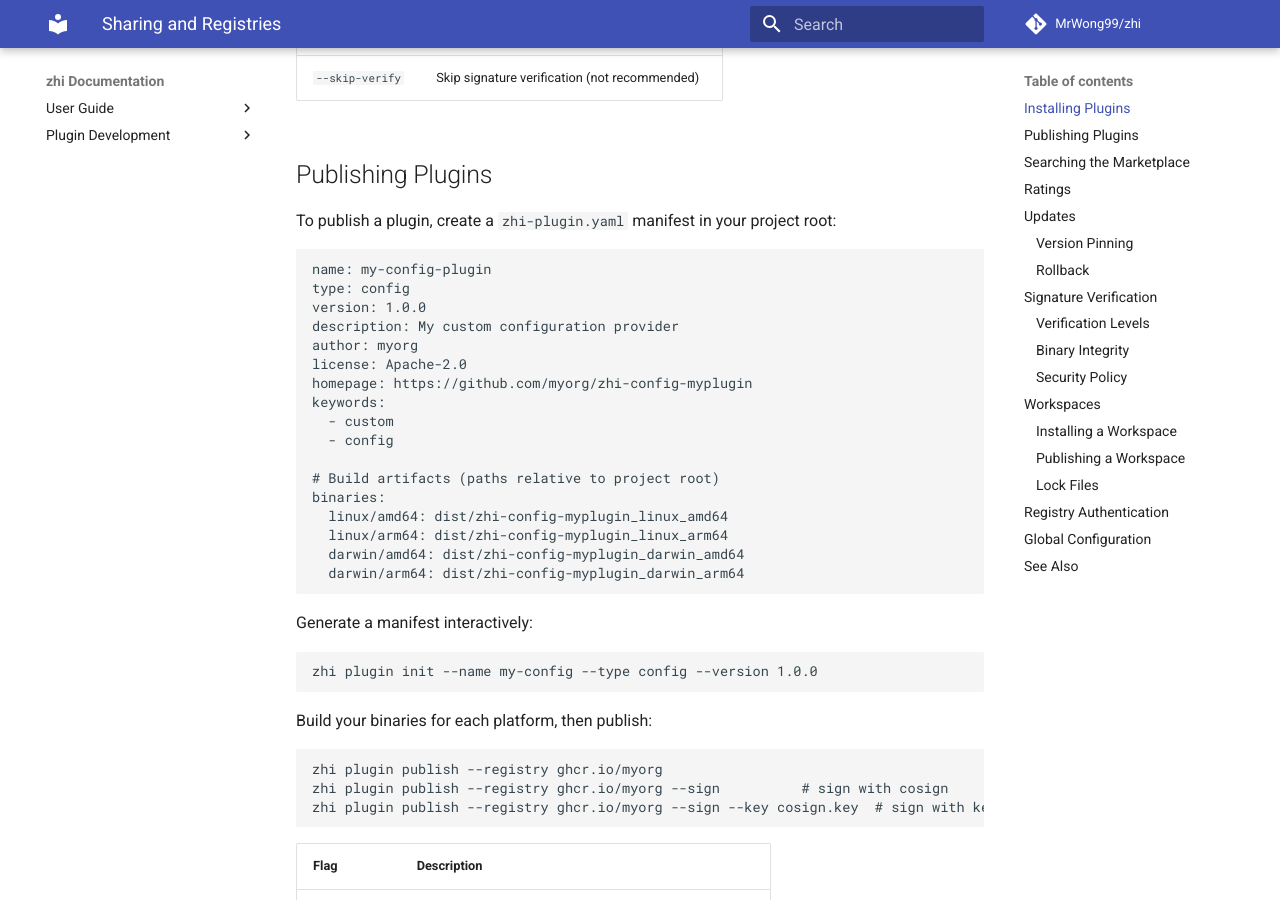
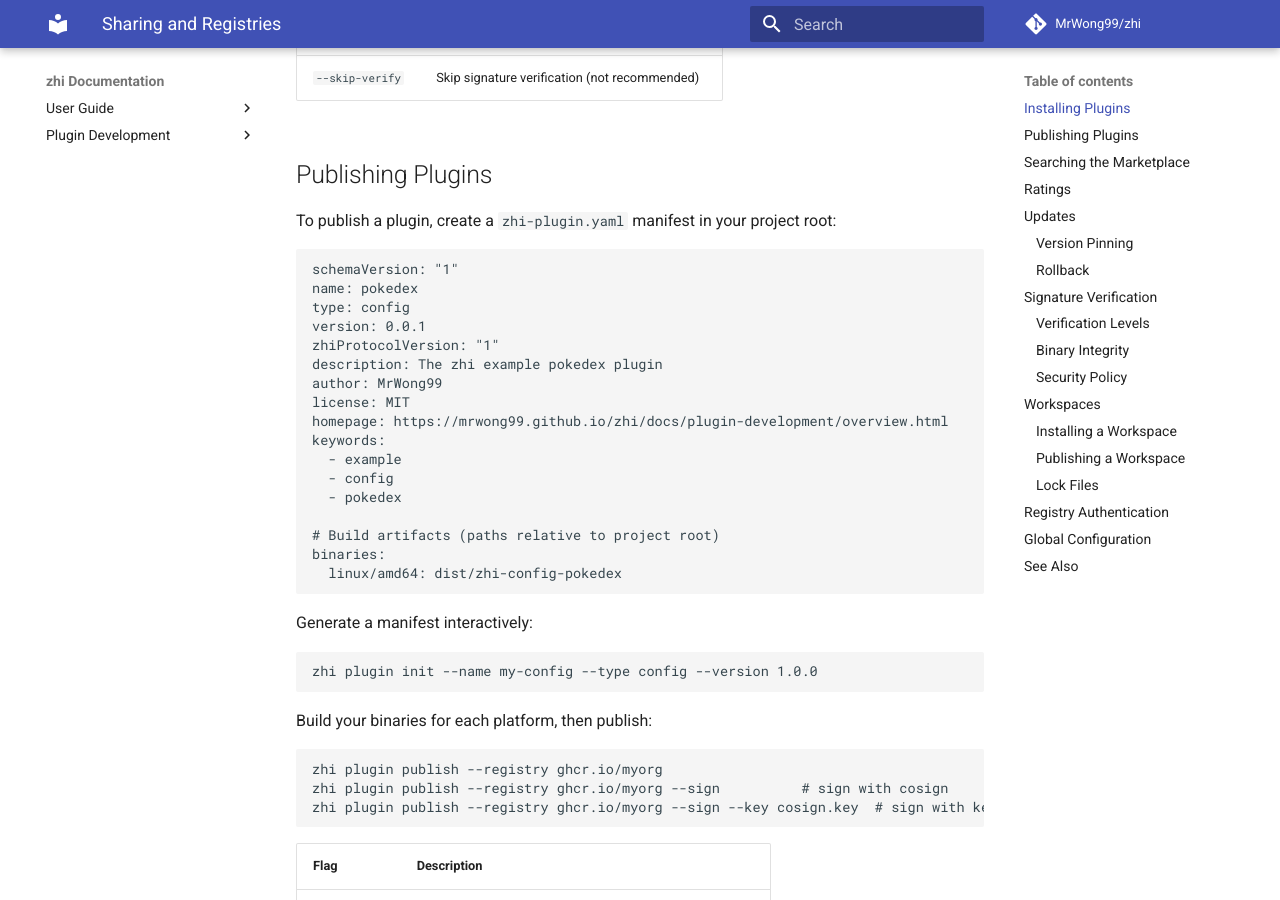
Before and after one commit to MrWong99/zhi, an MkDocs documentation site: the page built from docs/user-guide/sharing-and-registries.md, in a window 1280 px wide and 900 px high, scrolled down 727 px. Built offline with MkDocs 1.6.1 and Material for MkDocs 9.7.7, drawn with Linux system fonts in a browser that asks for light colours; comment, search, counter and statistics services are not loaded; some of the changed text lies outside the part shown.

Commit message:
doc: update sharing/registry docs

````diff
--- a/docs/user-guide/sharing-and-registries.md
+++ b/docs/user-guide/sharing-and-registries.md
@@ -30,23 +30,23 @@
 To publish a plugin, create a `zhi-plugin.yaml` manifest in your project root:
 
 ```yaml
-name: my-config-plugin
+schemaVersion: "1"
+name: pokedex
 type: config
-version: 1.0.0
-description: My custom configuration provider
-author: myorg
-license: Apache-2.0
-homepage: https://github.com/myorg/zhi-config-myplugin
+version: 0.0.1
+zhiProtocolVersion: "1"
+description: The zhi example pokedex plugin
+author: MrWong99
+license: MIT
+homepage: https://mrwong99.github.io/zhi/docs/plugin-development/overview.html
 keywords:
-  - custom
+  - example
   - config
+  - pokedex
 
 # Build artifacts (paths relative to project root)
 binaries:
-  linux/amd64: dist/zhi-config-myplugin_linux_amd64
-  linux/arm64: dist/zhi-config-myplugin_linux_arm64
-  darwin/amd64: dist/zhi-config-myplugin_darwin_amd64
-  darwin/arm64: dist/zhi-config-myplugin_darwin_arm64
+  linux/amd64: dist/zhi-config-pokedex
 ```
 
 Generate a manifest interactively:
@@ -230,19 +230,16 @@
 Configure sharing defaults in `~/.zhi/config.yaml`:
 
 ```yaml
-sharing:
-  defaultRegistry: ghcr.io
-  marketplace:
-    url: https://marketplace.zhi.dev
-    apiKey: zhk_abc123...
-  verification:
-    requireSignatures: false
-    trustedPublishers:
-      - zhi-project
-  updates:
-    checkInterval: 24h
-    autoCheck: true
-    autoInstall: false
+default: ghcr.io
+marketplace:
+  url: https://marketplace.zhi.dev
+  apiKey: zhk_abc123...
+
+# use the zhi registry login command to create this section
+registries:
+  ghcr.io:
+    username: myuser
+    password: ghp_aRS...
 ```
 
 ## See Also
````
